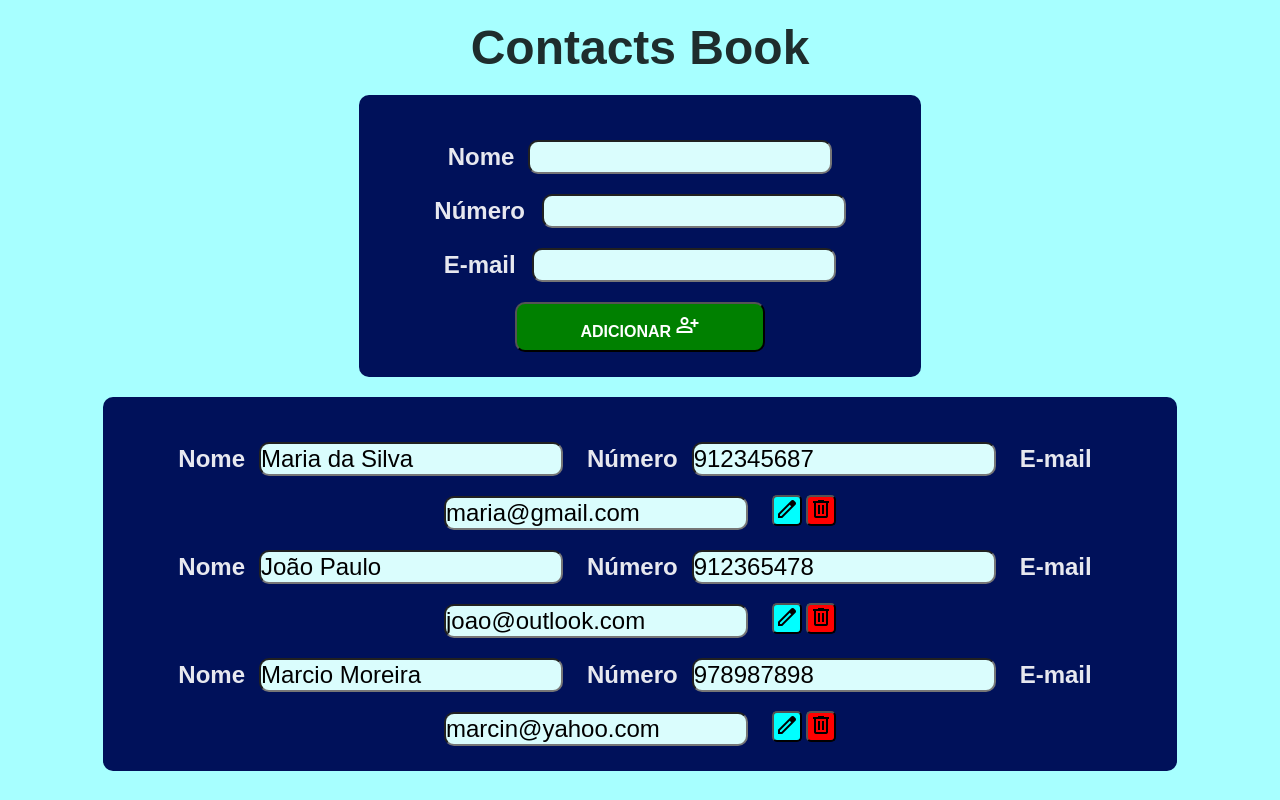
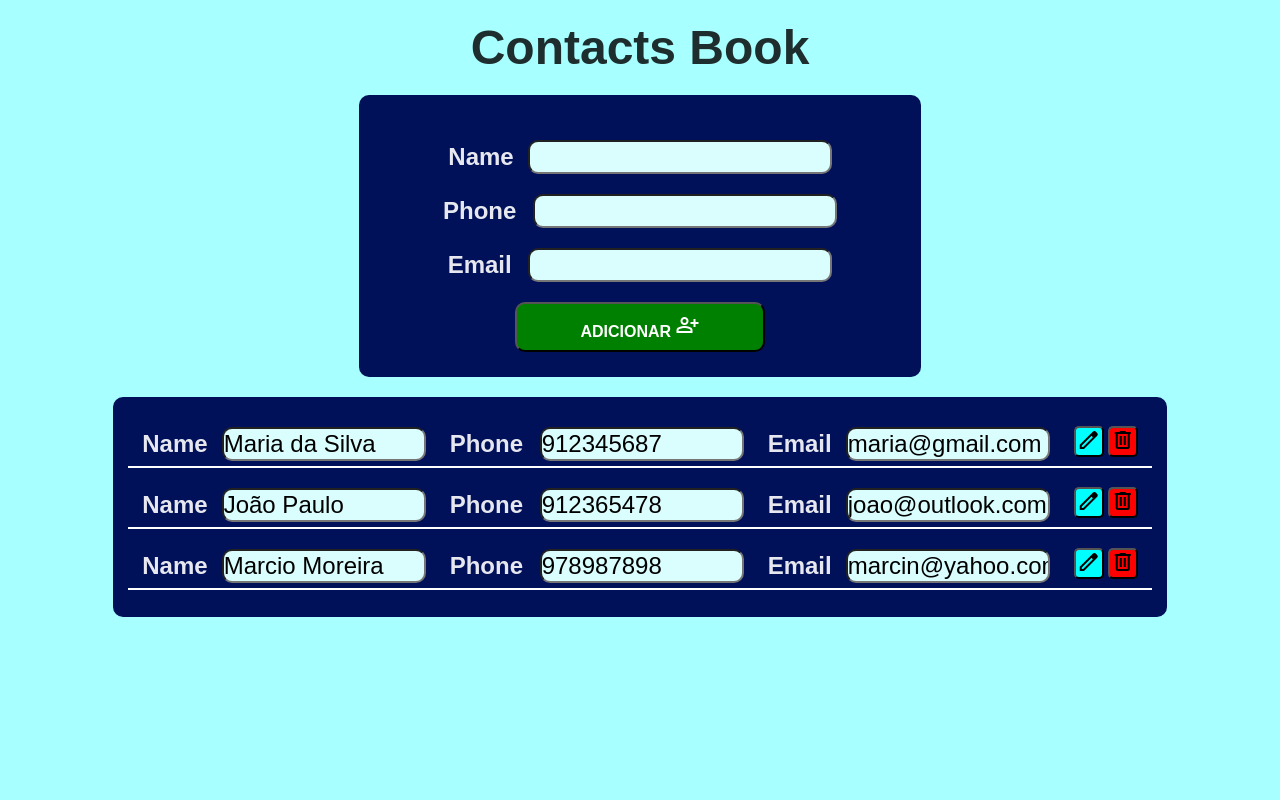
Before and after one commit to DiogoMelloDM7/ContactsBook, a Django app: page / in a window 1280 px wide. Run offline with Django 4.2, Linux system fonts and the light colour scheme; data comes from the database, SQL or seed files in the repository.

Commit message:
Finalizando

```diff
--- a/contato/templates/homepage.html
+++ b/contato/templates/homepage.html
@@ -14,11 +14,11 @@
 <div class="formulario">
 <form method='post' action="">
     {% csrf_token %}
-    <label class="label" for='inome'>Nome</label>
+    <label class="label" for='inome'>Name</label>
     <input class="input" type='text' name='nome' id='inome' required><br>
-    <label class="label" for='inumero'>Número </label>
+    <label class="label" for='inumero'>Phone </label>
     <input class="input" type='text' name='numero' id='inumero' required><br>
-    <label class="label" for='iemail'>E-mail </label>
+    <label class="label" for='iemail'>Email </label>
     <input class="input" type='email' name='email' id='iemail' required><br>
     <button type='submit' name='add' class="botao">ADICIONAR <span class="material-symbols-outlined">person_add</span></button>
 </form>
@@ -30,16 +30,16 @@
         {% csrf_token %}
     {% for contato in contatos %}
         <input name='id' type="hidden" value='{{ contato.id }}'>
-        <label class="label" for='inome{{ contato.id }}'>Nome</label>
+        <label class="label" for='inome{{ contato.id }}'>Name</label>
         <input name="nome{{ contato.id }}" id="inome{{ contato.id }}" class='input2' value='{{ contato.nome }}'>
-        <label class="label" for='inumero{{ contato.id }}'>Número</label>
+        <label class="label" for='inumero{{ contato.id }}'>Phone </label>
         <input name="numero{{ contato.id }}" id="inumero{{ contato.id }}" class='input2' value='{{ contato.telefone }}'>
-        <label class="label" for='iemail{{ contato.id }}'>E-mail</label>
+        <label class="label" for='iemail{{ contato.id }}'>Email</label>
         <input name="email{{ contato.id }}" id="iemail{{ contato.id }}" class='input2'type'email' value='{{ contato.email }}'>
         <button type="submit" class="edit" name="edit"><span class="material-symbols-outlined">edit</span></button>
         <button class="delete" onclick="excluirContato('{{ contato.id }}')"><span class="material-symbols-outlined">delete</span></button>
-
         <br>
+        <div style="background-color:white; height:2px; width: 100%; margin-top: 5px;"></div>
     {% endfor %}
     </form>
 </div>
--- a/static/css/style.css
+++ b/static/css/style.css
@@ -41,3 +41,33 @@ body{
 .delete{
     background-color: red; border-radius: 5px; width: 30px; cursor: pointer;
 }
+
+
+@media screen and (max-width: 1450px) {
+    .formulario2{
+        background-color: rgb(0, 17, 90); margin-left:auto; margin-right:auto; min-height: 200px; width: 80%; border-radius: 10px; padding: 10px 15px; text-align: center; color: rgba(255, 255, 255, 0.904); margin-top: 20px;
+    }
+
+    .input2{
+        margin-top: 20px; width: 200px; border-radius: 10px; background-color: rgb(218, 253, 253); height: 30px; font-size: 1.5rem; margin-right:20px ;
+    }
+
+}
+
+@media screen and (max-width: 768px) {
+    .formulario2{
+        background-color: rgb(0, 17, 90); margin-left:auto; margin-right:auto; min-height: 200px; width: 80%; border-radius: 10px; padding: 10px 15px; color: rgba(255, 255, 255, 0.904); margin-top: 20px;
+    }
+
+    .input2{
+        margin-top: 20px; width: 80%; border-radius: 10px; background-color: rgb(218, 253, 253); height: 30px; font-size: 1.5rem; margin-right:20px ; margin-bottom: 10px;
+    }
+
+    .input{
+        margin-top: 20px; width: 80%; border-radius: 10px; background-color: rgb(218, 253, 253); height: 30px; font-size: 1.5rem;
+}
+
+.botao{
+    background-color: green; font-size: 1rem; font-weight: bold; width: 80%; height: 50px; margin-top: 20px; cursor: pointer; color: white; text-align: center; vertical-align: center; border-radius: 10px;
+}
+}
```
